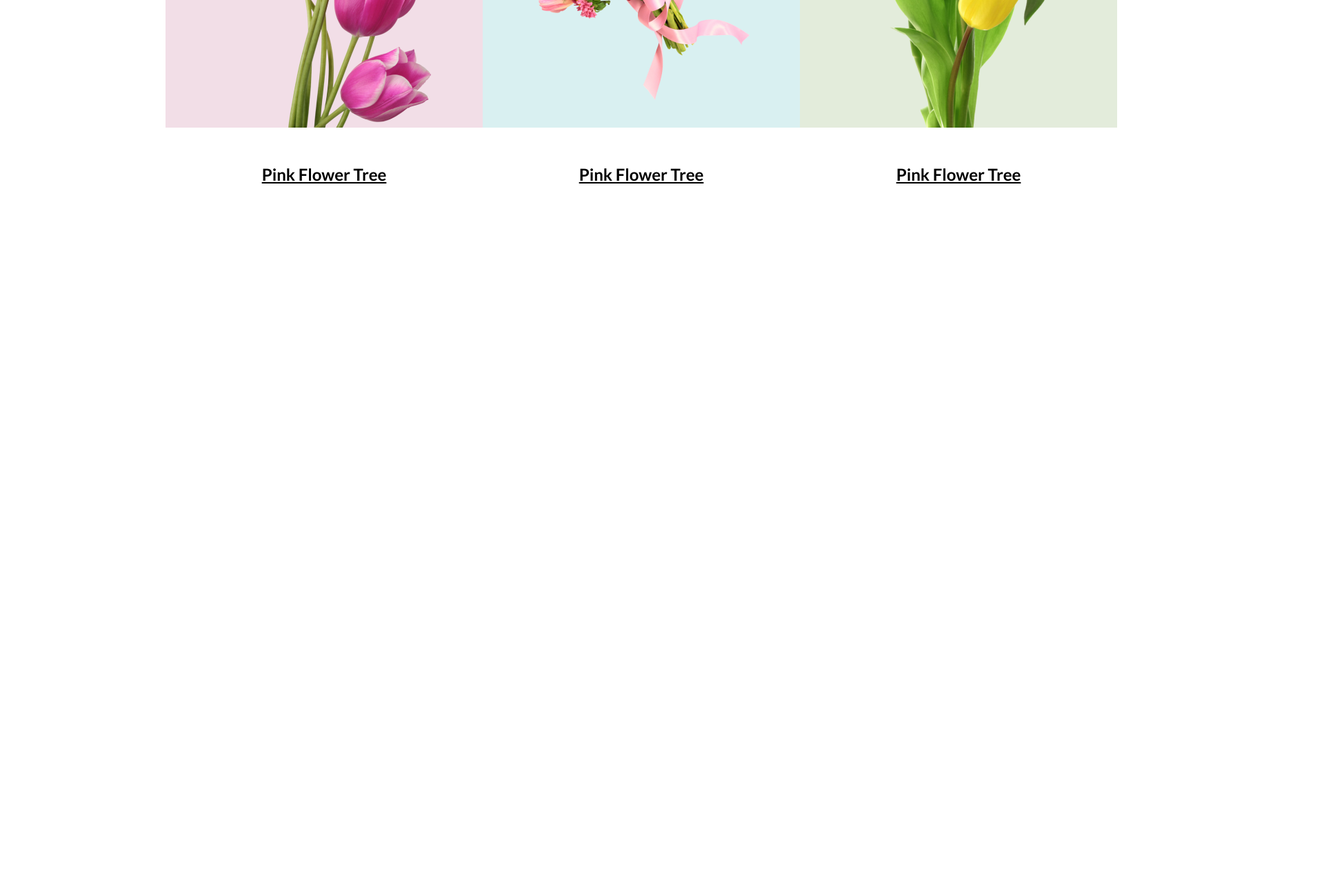
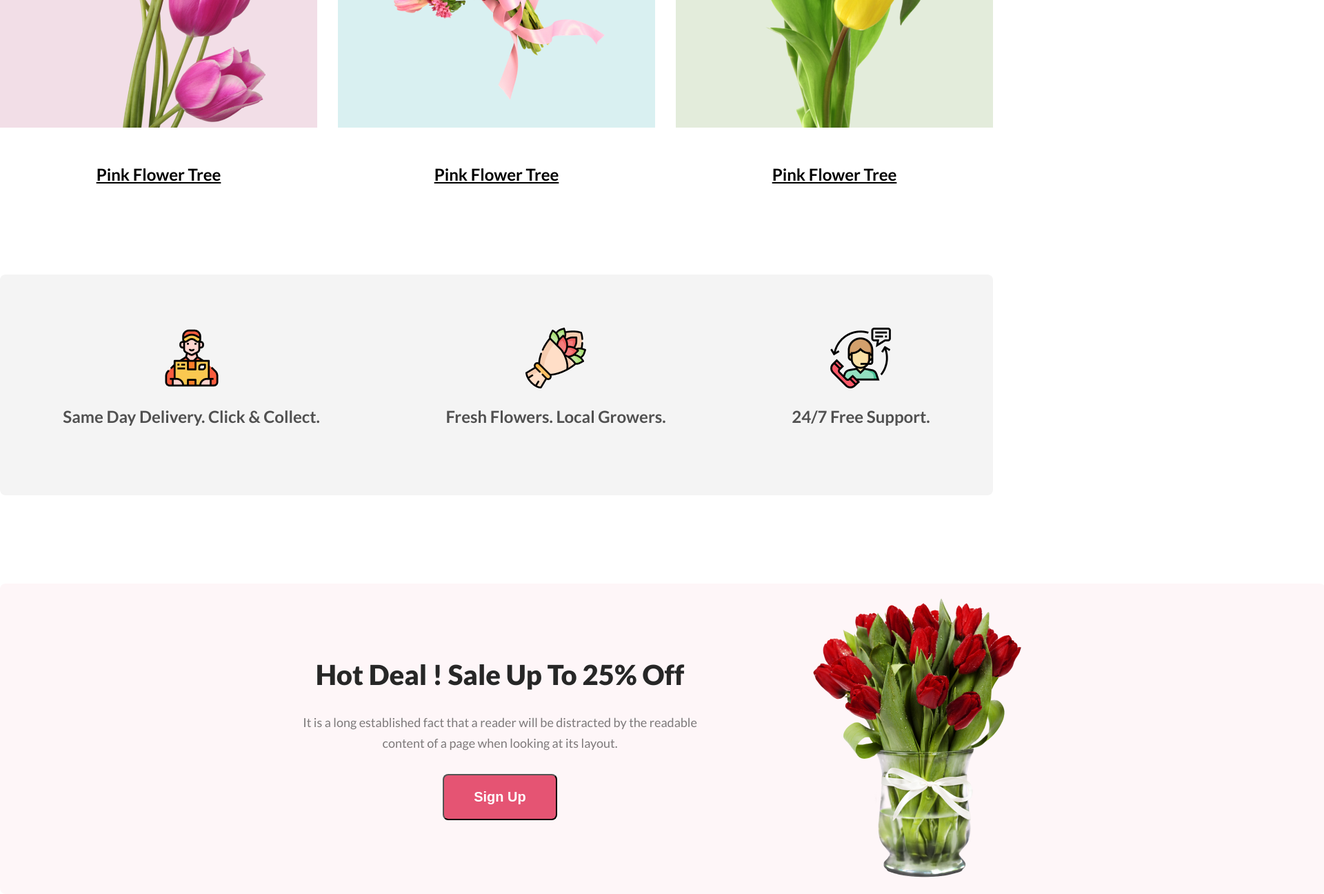
Before and after one commit to Jahid-Hossan/first-assignment, a plain HTML site: page index.html in a window 1280 px wide. Shown: the part 1567-2863 px from the top of the page at 69% size, 1920 px wide, since content can reach past the window. Before the commit the page ends 1867 px from the top, so only its background shows below. Drawn offline with Linux system fonts and the light colour scheme.

Commit message:
deal done

```diff
--- a/index.html
+++ b/index.html
@@ -58,6 +58,7 @@
                             <img class="pngthree" src="./Flower Asset/pngwing 7.png" alt="">
                         </div>
                         <h6 class="desc">Pink Flower Tree</h6>
+
                     </div>
                 </div>
 
@@ -65,6 +66,39 @@
             </div>
         </div>
     </section>
+<!-- this is delivery section -->
+
+<section>
+    <div class="delivery-box">
+        <div class="delivery">
+            <img src="./Flower Asset/Group 57.png" alt="">
+            <p class="delivery-text">Same Day Delivery. Click & Collect.</p>
+        </div>
+        <div class="delivery">
+            <img src="./Flower Asset/Group 58.png" alt="">
+            <p class="delivery-text">Fresh Flowers. Local Growers.</p>
+
+        </div>
+        <div class="delivery">
+            <img src="./Flower Asset/Group 59.png" alt="">
+            <p class="delivery-text">24/7 Free Support.</p>
+        </div>
+    </div>
+</section>
+
+<!-- this is deal section -->
+<section>
+    <div class="deals">
+        <div class="deal">
+            <h3 class="wlc">Hot Deal ! Sale Up To 25% <span>Off</span></h3>
+            <p class="wlctypo">It is a long established fact that a reader will be distracted by the readable content of a page when looking at its layout.</p>
+            <button class="btn">Sign Up</button>
+        </div>
+        <img class="deal-pic" src="./Flower Asset/pngwing 8.png" alt="">
+    </div>
+</section>
+
+
 
 
 </body>
--- a/style.css
+++ b/style.css
@@ -85,7 +85,8 @@ body {
 .third {
     display: flex;
     justify-content: space-between;
-    margin: 50px 240px 30px;
+    margin: 50px auto 30px;
+    width: 1440px;
 
 }
 
@@ -118,29 +119,88 @@ div.box {
 
 }
 
-.pngone{
+.pngone {
     width: 310px;
     height: 428px;
     margin-bottom: -112px;
 
 }
-.pngtwo{
+
+.pngtwo {
     width: 370px;
     height: 370px;
     margin-bottom: -90px;
 }
-.pngthree{
+
+.pngthree {
     width: 314px;
     height: 471px;
     margin-bottom: -68px
 }
 
 .desc {
-    Copy
-color: #272727;
+    Copy color: #272727;
     text-align: center;
     font-size: 24px;
     font-weight: 700;
     line-height: 35px;
     text-decoration-line: underline;
 }
+
+.delivery-box {
+    display: flex;
+    width: 1440px;
+    height: 320px;
+    border-radius: 8px;
+    background: rgba(39, 39, 39, 0.05);
+    margin: 128px auto;
+    justify-content: space-around;
+    align-items: center;
+    justify-items: center;
+
+}
+
+.delivery {
+    text-align: center;
+}
+
+.delivery-text {
+    color: rgba(39, 39, 39, 0.80);
+    text-align: center;
+    font-size: 24px;
+    font-weight: 600;
+    line-height: 35px;
+    padding: 20px 0;
+}
+
+.deals {
+    display: flex;
+    width: 1922px;
+    height: 450px;
+    border-radius: 8px;
+    background: rgba(229, 84, 115, 0.05);
+    margin: auto;
+    justify-content: space-between;
+    align-items: center;
+    justify-items: center;
+
+}
+
+.deal {
+    text-align: center;
+    width: 590px;
+    margin-left: 430px;
+
+
+}
+
+.deal>.wlc {
+    font-size: 40px;
+    font-weight: 800;
+}
+
+.deal-pic {
+    margin-right: 430px;
+    width: 318px;
+    height: 420px;
+}
```
Lines whose indentation alone changed are shown as unchanged.
